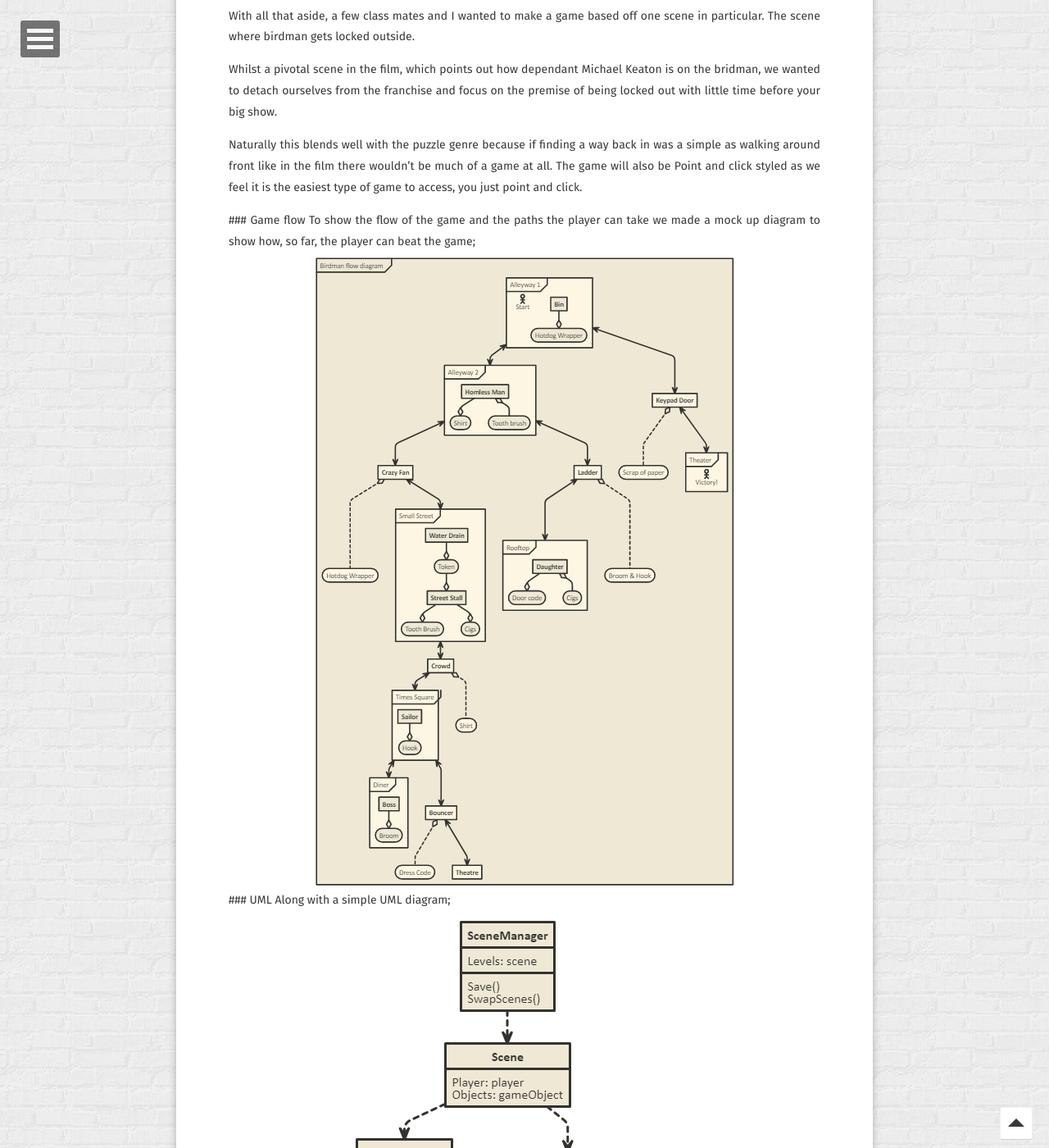
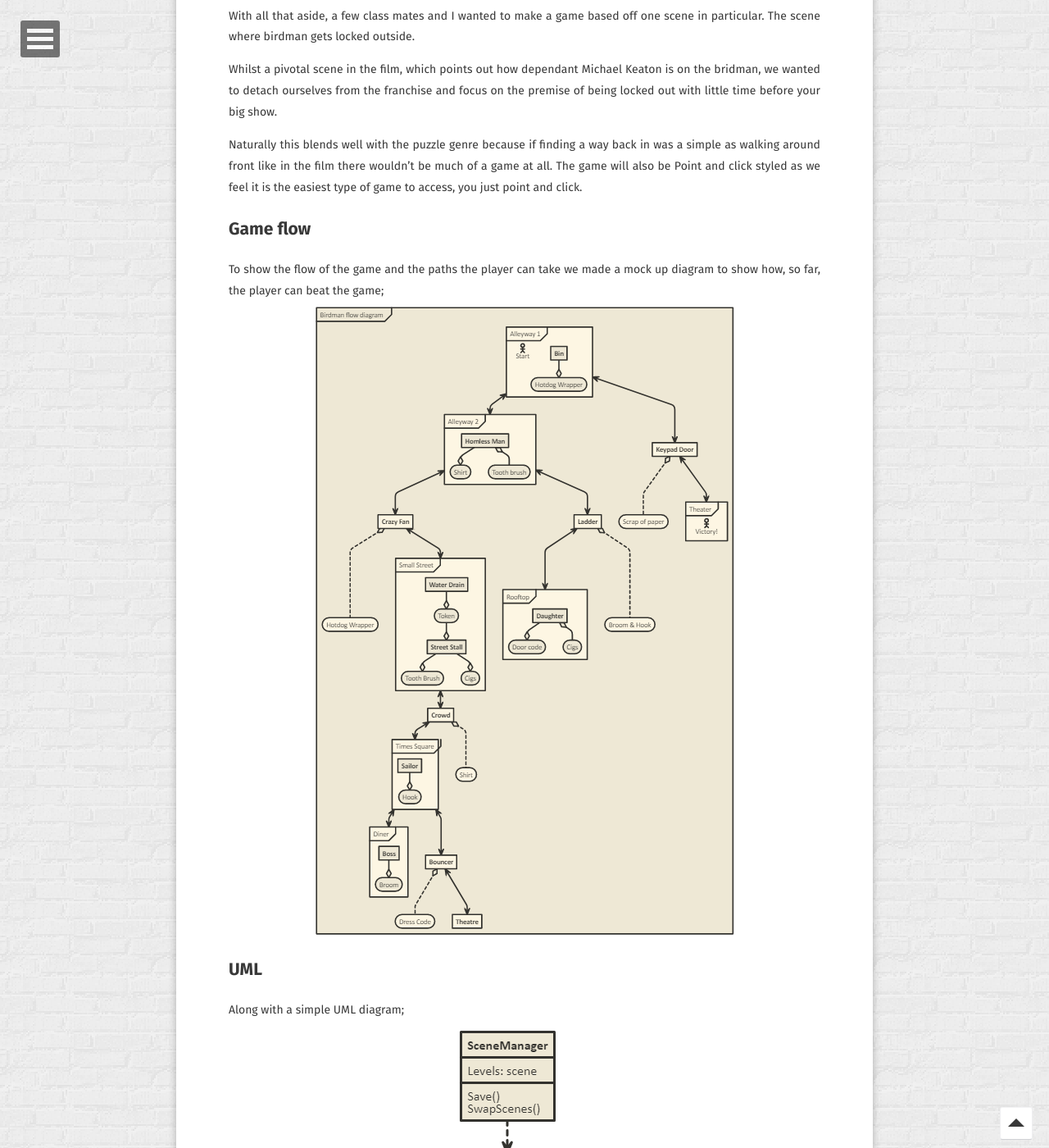
Before and after one commit to JohnnersUK/OLD.JohnnersUK.github.io, a Jekyll site: the page built from _posts/2018-02-19-Birdmans-Break-in.md, in a window 1280 px wide and 1400 px high, scrolled down 938 px. Shown: the whole window at 82% size. Built offline with Jekyll 4.4.1, drawn with Linux system fonts in a browser that asks for light colours; some web fonts are replaced; comment, search, counter and statistics services are not loaded.

Commit message:
Still trying...

```diff
--- a/_posts/2018-02-19-Birdmans-Break-in.md
+++ b/_posts/2018-02-19-Birdmans-Break-in.md
@@ -21,9 +21,9 @@ It is time, once again, to develop another game, this time based off of the Osca
 
  Naturally this blends well with the puzzle genre because if finding a way back in was a simple as walking around front like in the film there wouldn't be much of a game at all. The game will also be Point and click styled as we feel it is the easiest type of game to access, you just point and click.
 
- ### Game flow
+## Game flow
  To show the flow of the game and the paths the player can take we made a mock up diagram to show how, so far, the player can beat the game;<br>
  <img src="../assets/img/BirdmanFlow.png" alt="Game flow" allign="centre">
- ### UML
+## UML
  Along with a simple UML diagram; <br>
  <img src="../assets/img/BirdmanUML.png" alt="Game flow" allign="centre">
```
